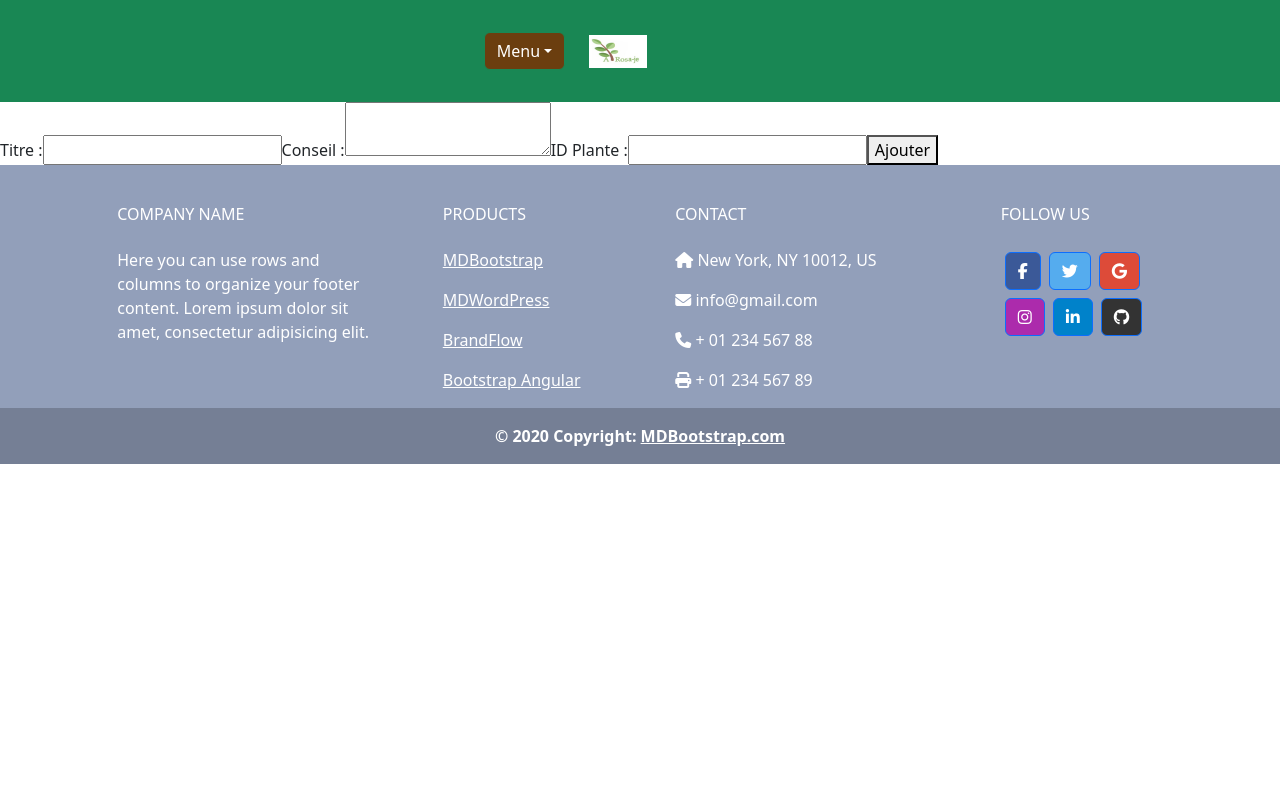
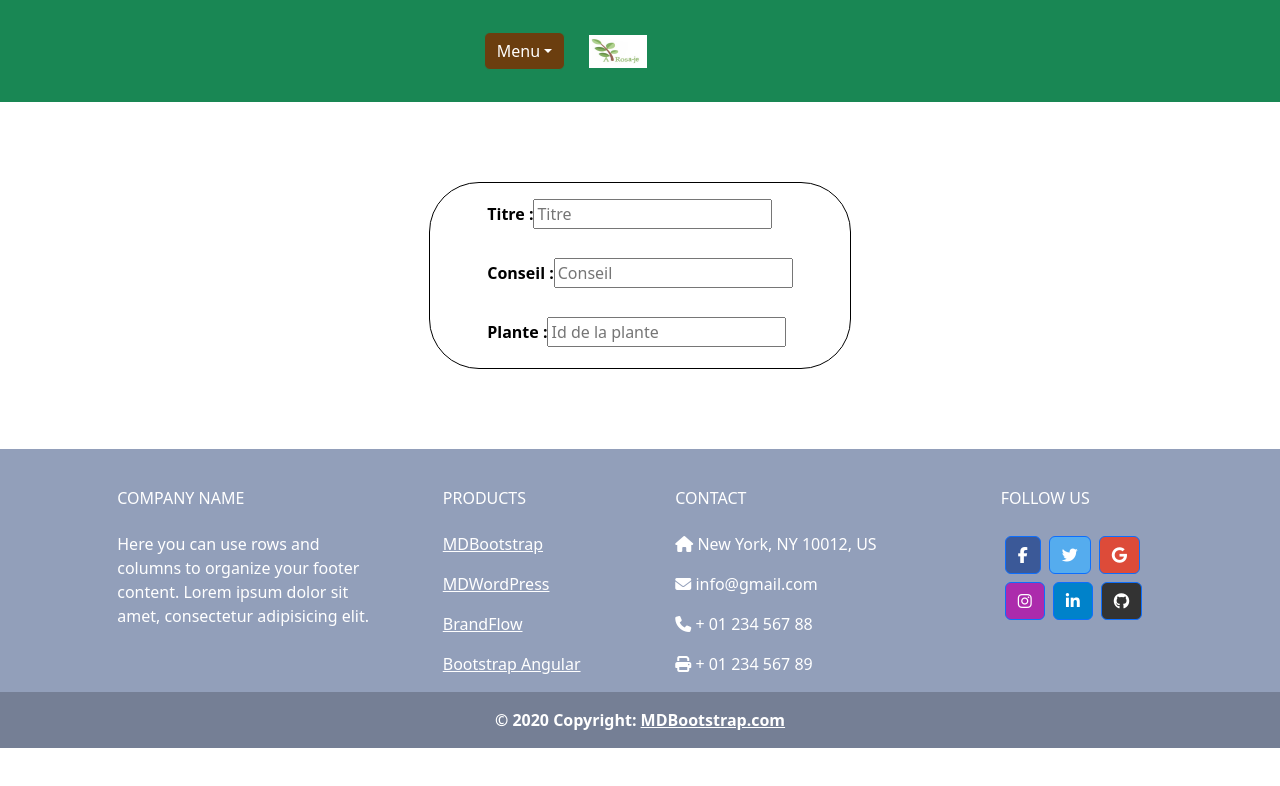
Before and after one commit to JRedxs/MSPR-BDD-B3, a React (Create React App) app in the folder MSPR-BDD-B3-WebApp/front/: page /AddAdvice in a window 1280 px wide. Shown: the top 786 px of the page. Built offline with nearby package versions, Linux system fonts and the light colour scheme.

Commit message:
plantes et conseils

```diff
--- a/MSPR-BDD-B3-WebApp/front/src/App.js
+++ b/MSPR-BDD-B3-WebApp/front/src/App.js
@@ -10,6 +10,7 @@ import RegisterPhoto         from './components/RegisterPhoto'
 import {Routes, Route}       from 'react-router-dom';
 import UserProfil from './components/UserProfil';
 import AddAdvice from './components/AdvicePlant';
+import ListOfAdvices from './components/ListOfAdvices';
 
 const App = () => {
   return (
@@ -24,6 +25,7 @@ const App = () => {
             <Route path="/UserProfil" element={<UserProfil/>}/>
             <Route path="*" element={<NotFound/>}/>
             <Route path="/AddAdvice" element={<AddAdvice/>}/>
+            <Route path="/ListOfAdvices" element={<ListOfAdvices/>}/>
         </Routes>
         <Footer/>
       </div>
--- a/MSPR-BDD-B3-WebApp/front/src/components/AdvicePlant.js
+++ b/MSPR-BDD-B3-WebApp/front/src/components/AdvicePlant.js
@@ -22,21 +22,37 @@ const AdvicePlant = () => {
   };
 
   return (
-    <form onSubmit={handleSubmit}>
-      <label>
-        Titre :
-        <input type="text" name="advice_title" value={advice.advice_title} onChange={handleInputChange} />
-      </label>
-      <label>
-        Conseil :
-        <textarea name="advice" value={advice.advice} onChange={handleInputChange} />
-      </label>
-      <label>
-        ID Plante :
-        <input type="text" name="id_plante" value={advice.id_plante} onChange={handleInputChange} />
-      </label>
-      <button type="submit">Ajouter</button>
-    </form>
+    <>
+    <div className="card card-login mx-auto" style={{ width: "33%", borderRadius: "50px", border: "1px solid black" }}>
+                <div className="card-body mx-auto">
+                    <div className="d-flex justify-content-center margin-login-card">
+                        <form className="mx-auto" onSubmit={handleSubmit} style={{ width: "100%" }}>
+                            <div className="form-group">
+                                <label className="form-label" htmlFor="exampleInputTitre"> <b>Titre : </b> </label>
+                                <input type="text" name="advice_title" value={advice.advice_title} onChange={handleInputChange} placeholder="Titre" />
+                            </div>
+                            <br />
+                            <div className="form-group">
+                                <label className="form-label" htmlFor="exampleInputConseil"><b> Conseil : </b> </label>
+                                <input name="advice" value={advice.advice} onChange={handleInputChange} placeholder="Conseil" />
+                            </div>
+                            <br />
+                            <div className="form-group">
+                                <label className="form-label" htmlFor="exampleInputConseil"><b> Plante : </b> </label>
+                                <input type="text" name="id_plante" value={advice.id_plante} onChange={handleInputChange} placeholder="Id de la plante" />
+                            </div>
+
+
+
+                        </form>
+                    </div>
+                </div>
+
+            </div>
+
+
+
+    </>
   );
 };
 
--- /dev/null
+++ b/MSPR-BDD-B3-WebApp/front/src/components/ListOfAdvices.js
@@ -0,0 +1,80 @@
+import React, { useState, useEffect } from 'react';
+import axios from 'axios';
+import Card from 'react-bootstrap/Card';
+import ListGroup from 'react-bootstrap/ListGroup';
+import { Link } from 'react-router-dom';
+
+const ListOfAdvices = () => {
+    const [advice, setAdvice] = useState([]);
+
+    const requestAxios = () => {
+        axios.get('http://127.0.0.1:8000/advices')
+            .then(response => {
+                setAdvice(response.data.Person)
+                console.log(response.data.Person)
+
+            })
+            .catch(error => {
+                console.log(error);
+            });
+    };
+
+    useEffect(() => {
+        requestAxios();
+
+    }, []);
+
+    return (
+        <>
+
+            <div class="d-flex flex-row">
+                <Card style={{ width: '18rem' }}>
+                    <Card.Img variant="top" src="https://img.ltwebstatic.com/images3_pi/2021/08/15/1629033033ff815394c0d95f7b674a1348b7660bb9.webp" />
+                    <Card.Body>
+                        <Card.Title>Monstera</Card.Title>
+                        <Card.Text>
+                            Some quick example text to build on the card title and make up the
+                            bulk of the card's content.
+                        </Card.Text>
+                    </Card.Body>
+                    <ListGroup className="list-group-flush">
+                        <ListGroup.Item>Localisation</ListGroup.Item>
+                        <ListGroup.Item>Propiétaire</ListGroup.Item>
+                        <ListGroup.Item>Encore du blabla</ListGroup.Item>
+                    </ListGroup>
+                    <Card.Body>
+                        <Card.Link href="#">Conseils d'entretien</Card.Link>
+                        <Card.Link href="#">Ajouter un conseil</Card.Link>
+                    </Card.Body>
+                </Card>
+
+                <Card style={{ width: '18rem' }}>
+                    <Card.Img variant="top" src="https://img.ltwebstatic.com/images3_pi/2021/08/15/1629033033ff815394c0d95f7b674a1348b7660bb9.webp" />
+                    <Card.Body>
+                        <Card.Title>Monstera</Card.Title>
+                        <Card.Text>
+                            Some quick example text to build on the card title and make up the
+                            bulk of the card's content.
+                        </Card.Text>
+                    </Card.Body>
+                    <ListGroup className="list-group-flush">
+                        <ListGroup.Item>Localisation</ListGroup.Item>
+                        <ListGroup.Item>Propiétaire</ListGroup.Item>
+                        <ListGroup.Item>Encore du blabla</ListGroup.Item>
+                    </ListGroup>
+                    <Card.Body>
+                        <Card.Link >Conseils d'entretien</Card.Link>
+                        <Link to="./AddAdvice">
+                        <Card.Link className="card-link">Ajouter un conseil</Card.Link>
+                        </Link>
+
+                    </Card.Body>
+                </Card>
+
+
+            </div>
+        </>
+    );
+};
+
+export default ListOfAdvices;
--- a/MSPR-BDD-B3-WebApp/front/src/components/common/Header.js
+++ b/MSPR-BDD-B3-WebApp/front/src/components/common/Header.js
@@ -18,6 +18,7 @@ const Header = () => {
                  <Dropdown.Item as={Link} to="/Register">Enregistrer une plante</Dropdown.Item>
                  <Dropdown.Item as={Link} to="/DevGa">WIP</Dropdown.Item>
                  <Dropdown.Item as={Link} to="/AddAdvice">Ajouter un conseil</Dropdown.Item>
+                 <Dropdown.Item as={Link} to="/ListOfAdvices">Conseils</Dropdown.Item>
 
                 </DropdownButton>
                 </Container>
```
